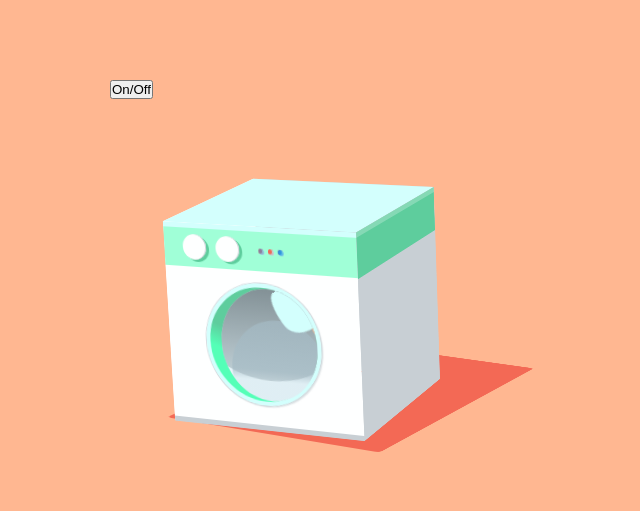
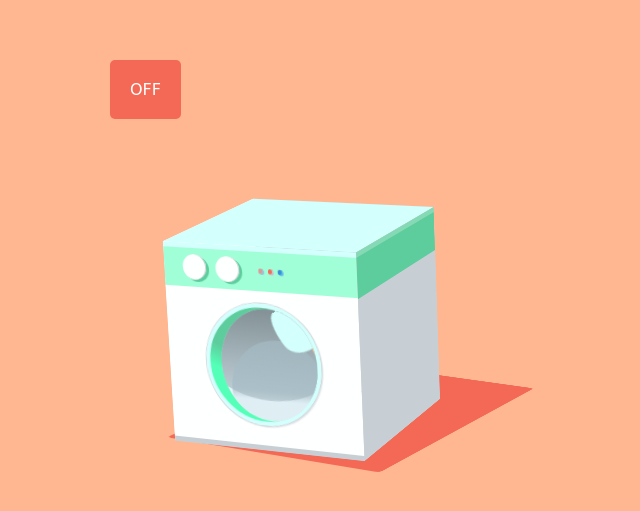
Before and after one commit to NicKAnderson038/DryerAnimation, a Vue app: page / in a window 1280 px wide. Shown: the part 111-622 px from the top of the page, without its empty margins (330-970 px from the left). Built offline with nearby package versions, Linux system fonts and the light colour scheme.

Commit message:
easier build process

```diff
--- a/package.json
+++ b/package.json
@@ -8,7 +8,7 @@
     "lint": "vue-cli-service lint",
     "predeploy": "yarn run build",
     "deploy": "gh-pages -d dist",
-    "sh": "chmod +x ./deploy.sh"
+    "build:prod": "NODE_ENV=production && yarn build"
   },
   "dependencies": {
     "core-js": "^3.4.3",
--- a/src/components/Dryer.vue
+++ b/src/components/Dryer.vue
@@ -5,7 +5,13 @@
       notificationText1="Dryer Running!"
       notificationText2="Finished!"
     />
-    <button @click="toggleOnOff()">On/Off</button>
+    <a
+      type="button"
+      class="btn-sample"
+      :style="buttonStyle"
+      @click="toggleOnOff()"
+      >{{ isSpinning ? "ON" : "OFF" }}</a
+    >
     <div class="main">
       <div
         class="l"
@@ -52,16 +58,7 @@
 </template>
 
 <script>
-import {
-  TimelineLite,
-  TweenLite,
-  TweenMax,
-  Back,
-  Power1,
-  Power3,
-  Linear,
-  Expo
-} from "gsap";
+import { TimelineLite, Power1, Linear } from "gsap";
 import Notification from "./Notification";
 function range(start, end) {
   return Array(end - start + 1)
@@ -102,6 +99,12 @@ export default {
     this.spinStart();
   },
   computed: {
+    buttonStyle() {
+      return {
+        "--color": this.isSpinning ? "blue" : "#f36955",
+        "--color-hover": "#434343"
+      };
+    },
     visibleMessages() {
       return this.batch(this.sentMessages);
     },
@@ -195,10 +198,27 @@ export default {
 </script>
 
 <style scoped>
-/* Variables */
-/* :root {
-  font-size: calc(48px + (60 - 48) * (100vw - 320px) / (1024 - 320));
-} */
+.btn-sample {
+  color: #fff;
+  font-family: Comic Sans MS, Comic Sans, cursive;
+  text-transform: uppercase;
+  text-decoration: none;
+  background: var(--color);
+  padding: 20px;
+  border-radius: 5px;
+  display: inline-block;
+  border: none;
+  transition: all 0.4s ease 0s;
+}
+
+.btn-sample:hover {
+  background: var(--color-hover);
+  letter-spacing: 1px;
+  -webkit-box-shadow: 0px 5px 40px -10px rgba(0, 0, 0, 0.57);
+  -moz-box-shadow: 0px 5px 40px -10px rgba(0, 0, 0, 0.57);
+  box-shadow: 5px 40px -10px rgba(0, 0, 0, 0.57);
+  transition: all 0.4s ease 0s;
+}
 
 .running-lights {
   width: 100%;
@@ -221,7 +241,7 @@ export default {
 
 @keyframes blinkingText {
   0% {
-    background-color: rgb(0, 157, 255);
+    background-color: rgb(190, 224, 245);
     box-shadow: inset -1px 0 0 #50c3ed, 1px 1px 0 #50c3ed;
   }
   50% {
```
Also changed, not shown: 1 other file (tests, documents, lock files or other folders).
